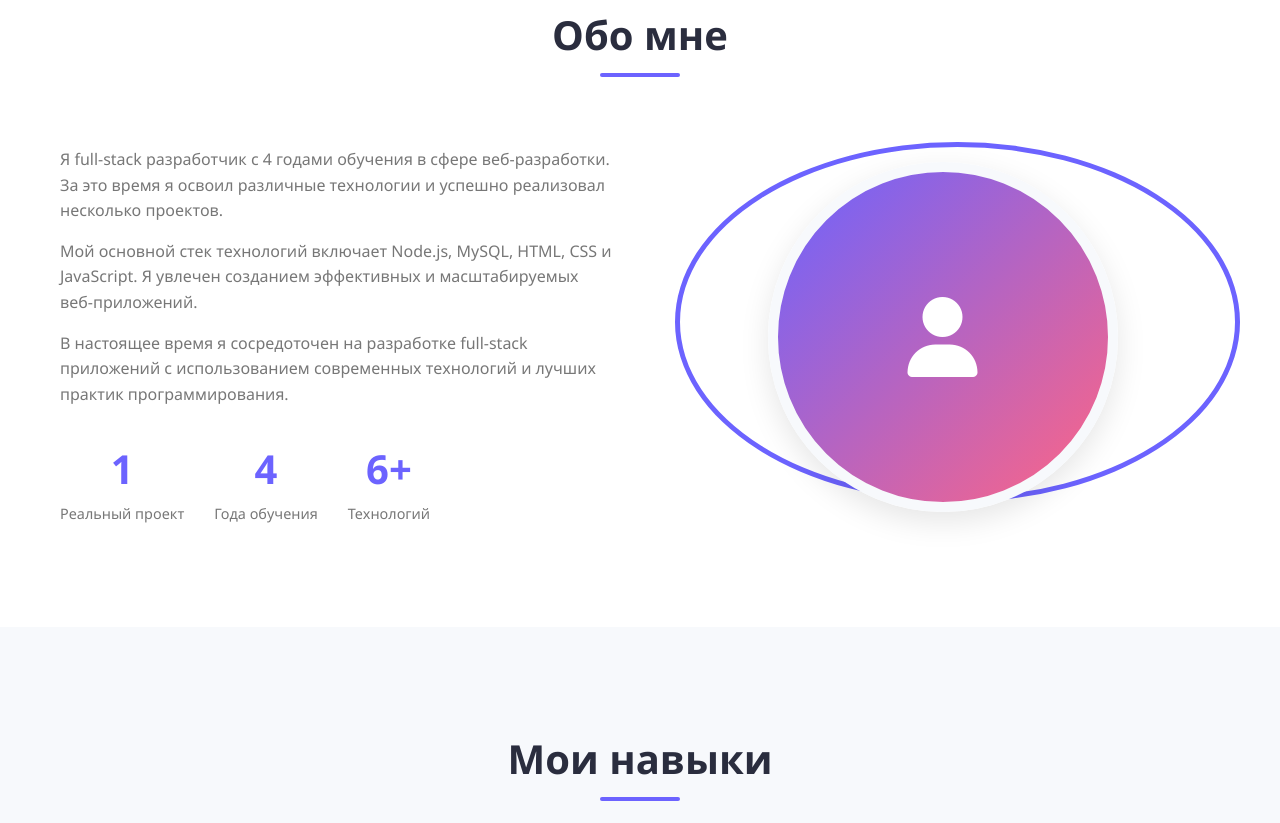
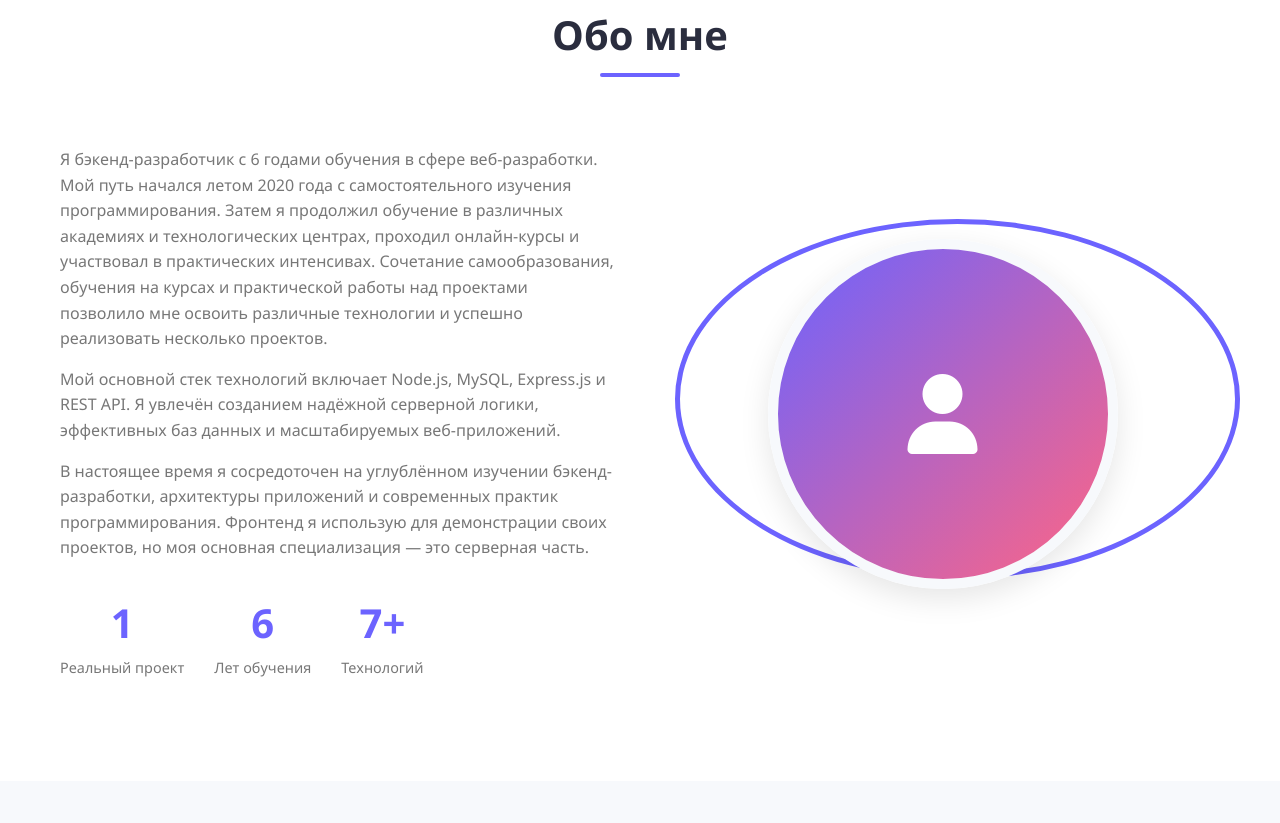
Before and after one commit to Hovo08/Portfolio, a plain HTML site: page index.html in a window 1280 px wide. Shown: the part 897-1720 px from the top of the page. Drawn offline with Linux system fonts and the light colour scheme.

Commit message:
Update index.html

```diff
--- a/index.html
+++ b/index.html
@@ -31,7 +31,7 @@
         <div class="container">
             <div class="hero-content fade-in">
                 <h1>Привет, я <span class="accent-text">Оганнес Петросян</span></h1>
-                <p>Full-stack разработчик с фокусом на создание современных веб-приложений</p>
+                <p>Бэкенд-разработчик, создающий масштабируемые и надёжные серверные решения</p>
                 <div class="hero-btns">
                     <a href="#projects" class="btn">Мои работы</a>
                     <a href="#contact" class="btn btn-outline">Связаться со мной</a>
@@ -47,20 +47,20 @@
             </div>
             <div class="about-content">
                 <div class="about-text">
-                    <p>Я full-stack разработчик с 4 годами обучения в сфере веб-разработки. За это время я освоил различные технологии и успешно реализовал несколько проектов.</p>
-                    <p>Мой основной стек технологий включает Node.js, MySQL, HTML, CSS и JavaScript. Я увлечен созданием эффективных и масштабируемых веб-приложений.</p>
-                    <p>В настоящее время я сосредоточен на разработке full-stack приложений с использованием современных технологий и лучших практик программирования.</p>
+                    <p>Я бэкенд-разработчик с 6 годами обучения в сфере веб-разработки. Мой путь начался летом 2020 года с самостоятельного изучения программирования. Затем я продолжил обучение в различных академиях и технологических центрах, проходил онлайн-курсы и участвовал в практических интенсивах. Сочетание самообразования, обучения на курсах и практической работы над проектами позволило мне освоить различные технологии и успешно реализовать несколько проектов.</p>
+                    <p>Мой основной стек технологий включает Node.js, MySQL, Express.js и REST API. Я увлечён созданием надёжной серверной логики, эффективных баз данных и масштабируемых веб-приложений.</p>
+                    <p>В настоящее время я сосредоточен на углублённом изучении бэкенд-разработки, архитектуры приложений и современных практик программирования. Фронтенд я использую для демонстрации своих проектов, но моя основная специализация — это серверная часть.</p>
                     <div class="about-stats">
                         <div class="stat">
                             <span class="stat-number">1</span>
                             <span class="stat-text">Реальный проект</span>
                         </div>
                         <div class="stat">
-                            <span class="stat-number">4</span>
-                            <span class="stat-text">Года обучения</span>
+                            <span class="stat-number">6</span>
+                            <span class="stat-text">Лет обучения</span>
                         </div>
                         <div class="stat">
-                            <span class="stat-number">6+</span>
+                            <span class="stat-number">7+</span>
                             <span class="stat-text">Технологий</span>
                         </div>
                     </div>
@@ -98,7 +98,12 @@
                 <div class="skill-card fade-in">
                     <img src="https://cdn.jsdelivr.net/gh/devicons/devicon/icons/nodejs/nodejs-original.svg" class="skill-icon">
                     <h3>Node.js</h3>
-                    <p>Создание серверной части приложений с использованием Express.js и других фреймворков</p>
+                    <p>Основная специализация. Создание серверной части приложений с использованием Express.js, построение REST API, работа с базами данных</p>
+                </div>
+                <div class="skill-card fade-in">
+                    <img src="https://cdn.jsdelivr.net/gh/devicons/devicon/icons/express/express-original.svg" class="skill-icon">
+                    <h3>Express.js</h3>
+                    <p>Фреймворк для создания REST API и серверных приложений на Node.js. Маршрутизация, middleware, обработка запросов</p>
                 </div>
                 <div class="skill-card fade-in">
                     <img src="https://cdn.jsdelivr.net/gh/devicons/devicon/icons/mysql/mysql-original.svg" class="skill-icon">
@@ -128,9 +133,10 @@
                     </div>
                     <div class="project-info">
                         <h3>Платформа онлайн-школы</h3>
-                        <p>Full-stack веб-приложение для дистанционного обучения с системой курсов, пользователей и прогресса обучения</p>
+                        <p>Full-stack веб-приложение для дистанционного обучения с системой курсов, пользователей и прогресса обучения. Основной фокус — бэкенд на Node.js и MySQL.</p>
                         <div class="project-tags">
                             <span class="project-tag">Node.js</span>
+                            <span class="project-tag">Express.js</span>
                             <span class="project-tag">MySQL</span>
                             <span class="project-tag">HTML/CSS</span>
                             <span class="project-tag">EJS</span>
```
